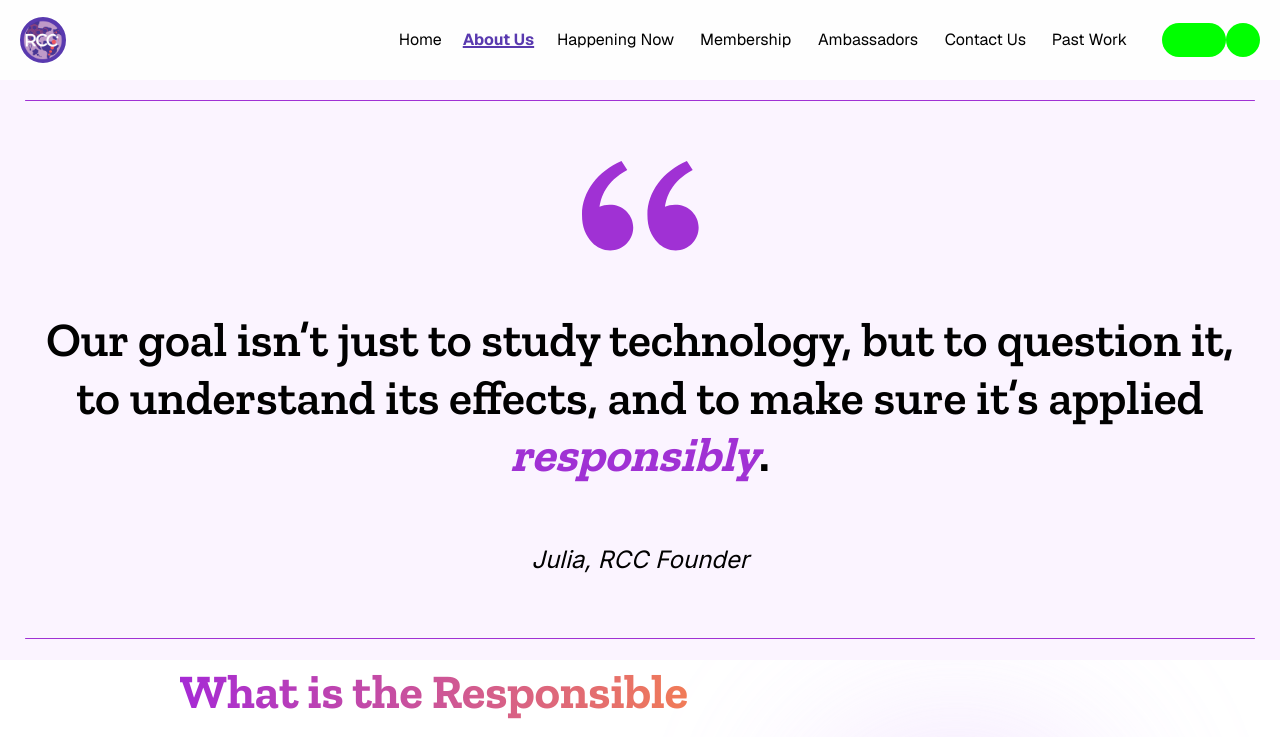
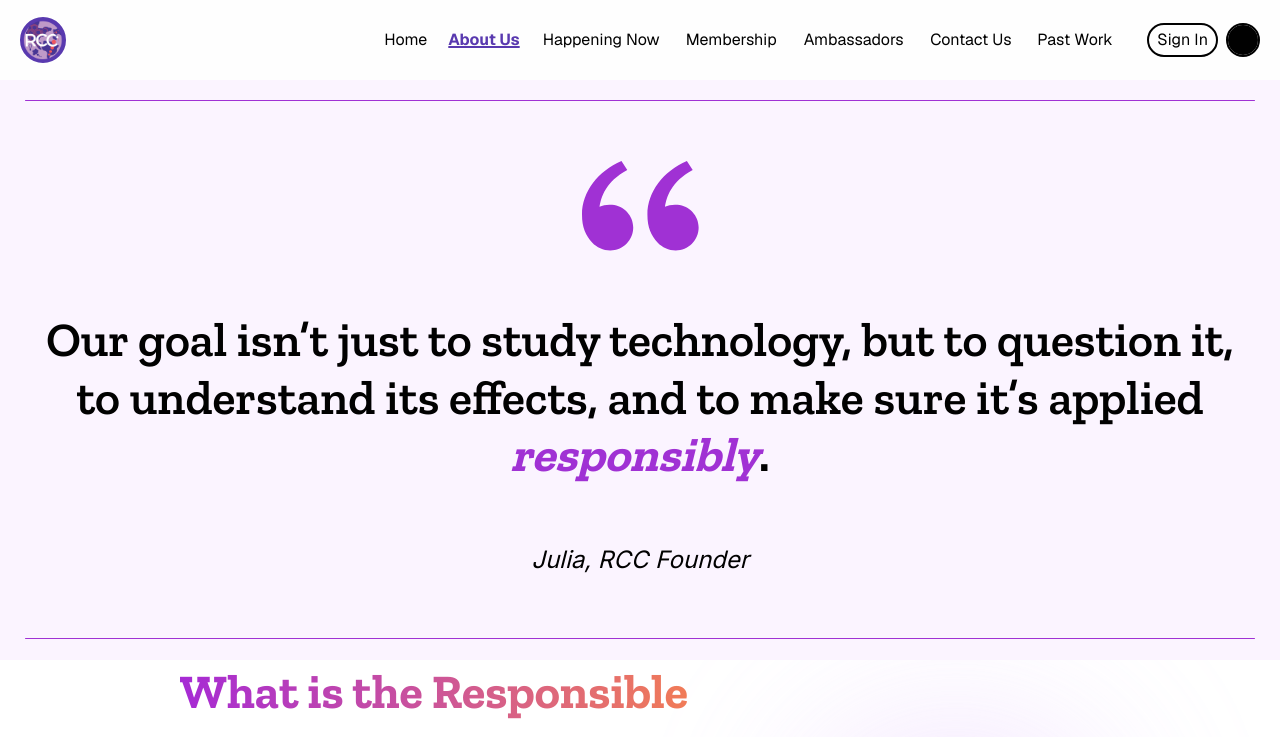
Before and after one commit to rcc-sjsu/rcc-site-final, a Next.js app: page /about in a window 1280 px wide. Shown: the top 737 px of the page. Built offline with nearby package versions, Linux system fonts and the light colour scheme.

Commit message:
sign in & avatar button

```diff
--- a/src/components/header/Header.tsx
+++ b/src/components/header/Header.tsx
@@ -67,9 +67,11 @@ export default function Header() {
           </NavigationMenu.List>
         </NavigationMenu.Root>
         {/* (padding bodge) */} <div className="min-w-2 max-w-8 grow-[0.1]" />
-        {/* TODO temp placeholder for the sign in button & pfp circle */}
-        <div className="bg-[lime] min-w-16 w-16 h-8.5 rounded-full" />
-        <div className="bg-[lime] min-w-8.5 w-8.5 h-8.5 rounded-full" />
+        <div className="flex gap-2">
+          <div className={cn(style.button, style.textButton)}>Sign In</div>
+          {/* TODO should probably embed this as an inline SVG instead for purposes of styling it instead of using the mask bodge. */}
+          <div className={cn(style.button, style.avatarPlaceholder)} />
+        </div>
       </div>
 
       {/* TODO need to deal w/ the mobile stuff */}
--- a/src/components/header/header.module.css
+++ b/src/components/header/header.module.css
@@ -93,3 +93,61 @@
    * [900px,1000px] viewport, [8px,20px] prop */
   gap: clamp(0.5rem, calc(-6.25rem + 12vw), 1.25rem);
 }
+
+@property --header-button-mask-invert {
+  syntax: '<number>';
+  initial-value: 0;
+  inherits: true;
+}
+
+.button {
+  height: 2.125rem;
+  border-radius: 2.125rem;
+  transition-property: background-color, color, border-color;
+  transition-duration: 0.35s;
+  transition-timing-function: ease;
+  border: 2px solid var(--header-color-text);
+  color: var(--header-color-text);
+  &:hover {
+    border-color: var(--header-color-accent);
+    color: var(--header-color-bg);
+  }
+  /* variant-specific stuff */
+  &.textButton {
+    text-align: center;
+    align-content: center;
+    text-wrap: nowrap;
+    padding-inline: 0.5em;
+    color: var(--header-color-text);
+    &:hover {
+      color: var(--header-color-bg);
+      background-color: var(--header-color-accent);
+    }
+  }
+  &.avatarPlaceholder {
+    aspect-ratio: 1 / 1;
+    position: relative;
+    overflow: hidden;
+    --header-button-mask-invert: 0;
+    &:hover {
+      --header-button-mask-invert: 1;
+      &::after {
+        background-color: var(--header-color-accent);
+      }
+    }
+    &::after {
+      z-index: -1;
+      content: '';
+      width: 100%;
+      height: 100%;
+      transition: inherit;
+      background-color: var(--header-color-text);
+      mask:
+        url('/icons/avatar.svg') no-repeat center / contain,
+        linear-gradient(rgba(0, 0, 0, var(--header-button-mask-invert)));
+      mask-composite: exclude;
+      position: absolute;
+      inset: 0;
+    }
+  }
+}
```
Also changed, not shown: public/icons/avatar.svg (added).
